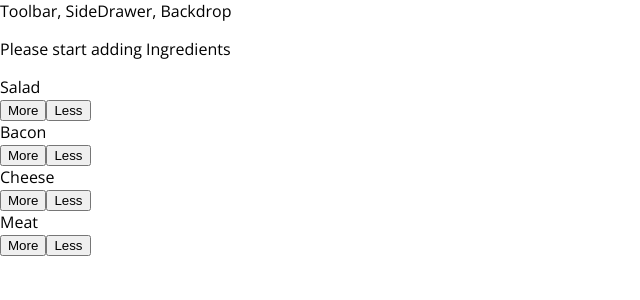
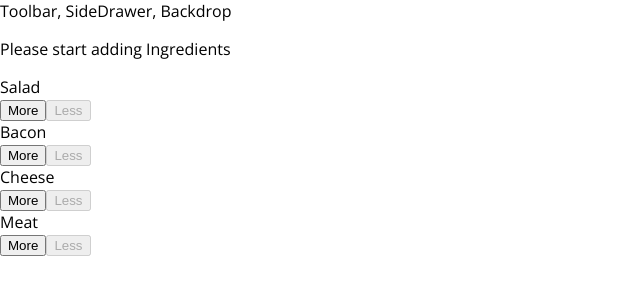
Before and after one commit to chavdarovgospodin/burger-builder, a React app: page / in a window 1280 px wide. Shown: the top 300 px of the page, without its empty margins (0-640 px from the left). Built offline with nearby package versions, Linux system fonts and the light colour scheme.

Commit message:
adding the removing ingrediaents functionality

```diff
--- a/src/components/Burger/BuildControls/BuildControl/BuildControl.js
+++ b/src/components/Burger/BuildControls/BuildControl/BuildControl.js
@@ -5,7 +5,7 @@
     <div className={classes.BuildControl}>
         <div className={classes.Label}>{props.label}</div>
         <button className={classes.More} onClick={props.added}>More</button>
-        <button className={classes.Less}>Less</button>
+        <button className={classes.Less} onClick={props.removed} disabled={props.disabled}>Less</button>
     </div>
 );
 
--- a/src/components/Burger/BuildControls/BuildControls.js
+++ b/src/components/Burger/BuildControls/BuildControls.js
@@ -14,7 +14,9 @@
         {controls.map(ctrl =>(
             <BuildControl key ={ctrl.label}
             label={ctrl.label}
-            added={()=>props.ingredientAdded(ctrl.type)}/> // invoke the addIngredientHandler from BurgerBuilder and pass the type to it
+            added={()=>props.ingredientAdded(ctrl.type)}
+            removed={()=> props.ingredientRemoved(ctrl.type)}  // invoke the addIngredientHandler from BurgerBuilder and pass the type to it
+            disabled={props.disabled[ctrl.type]}/>
         ))}
     </div>
 )
--- a/src/containers/BurgerBuilder/BurgerBuilder.js
+++ b/src/containers/BurgerBuilder/BurgerBuilder.js
@@ -23,7 +23,7 @@
 
     addIngredientHandler = (type) => {
         const oldCount = this.state.ingredients[type];
-        const updatedCount = oldCount +1;
+        const updatedCount = oldCount + 1;
         const updatedIgredients = {
             ...this.state.ingredients
         }
@@ -36,15 +36,36 @@
     }
 
     removeIngredientHandler = (type) => {
+        const oldCount = this.state.ingredients[type];
+        if (oldCount <= 0) {
+            return;
+        }
+        const updatedCount = oldCount - 1;
+        const updatedIgredients = {
+            ...this.state.ingredients
+        }
 
+        updatedIgredients[type] = updatedCount;
+        const priceDeduction = INGREDIENT_PRICES[type];
+        const oldPrice = this.state.totalPrice;
+        const newPrice = oldPrice - priceDeduction;
+        this.setState({totalPrice: newPrice, ingredients: updatedIgredients});
     }
 
     render() {
+        const disabledInfo = {
+            ...this.state.ingredients
+        };
+        for (let key in disabledInfo) {
+            disabledInfo[key] = disabledInfo[key] <= 0
+        }
         return (
             <Aux>
-                <Burger ingredients={this.state.ingredients}/>
+                <Burger ingredients = {this.state.ingredients}/>
                 <BuildControls
-                ingredientAdded = {this.addIngredientHandler}/>
+                ingredientAdded = {this.addIngredientHandler}
+                ingredientRemoved = {this.removeIngredientHandler}
+                disabled={disabledInfo}/>
              </Aux>
         );
     }
```
